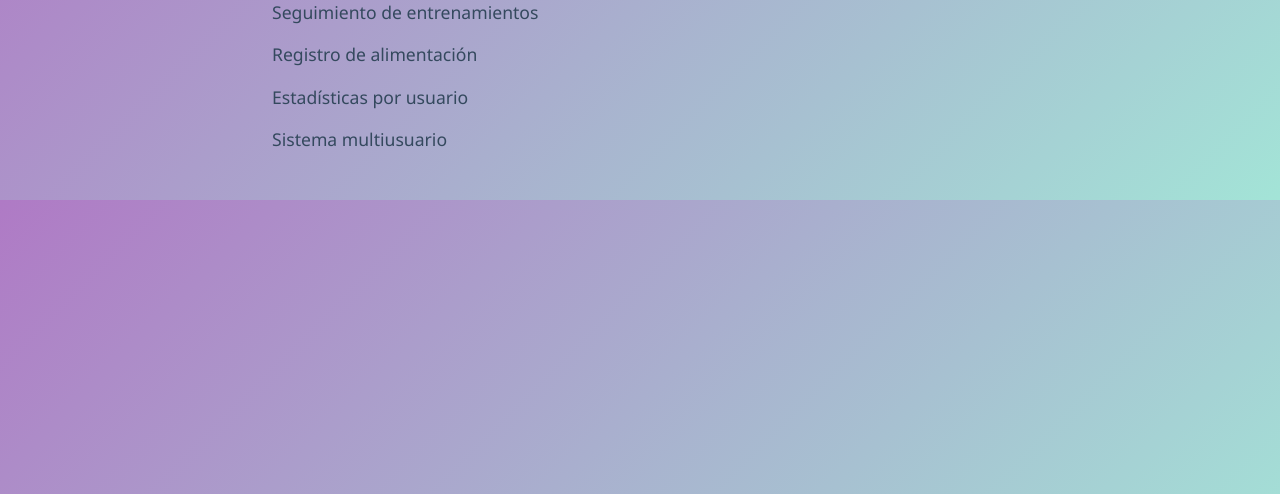
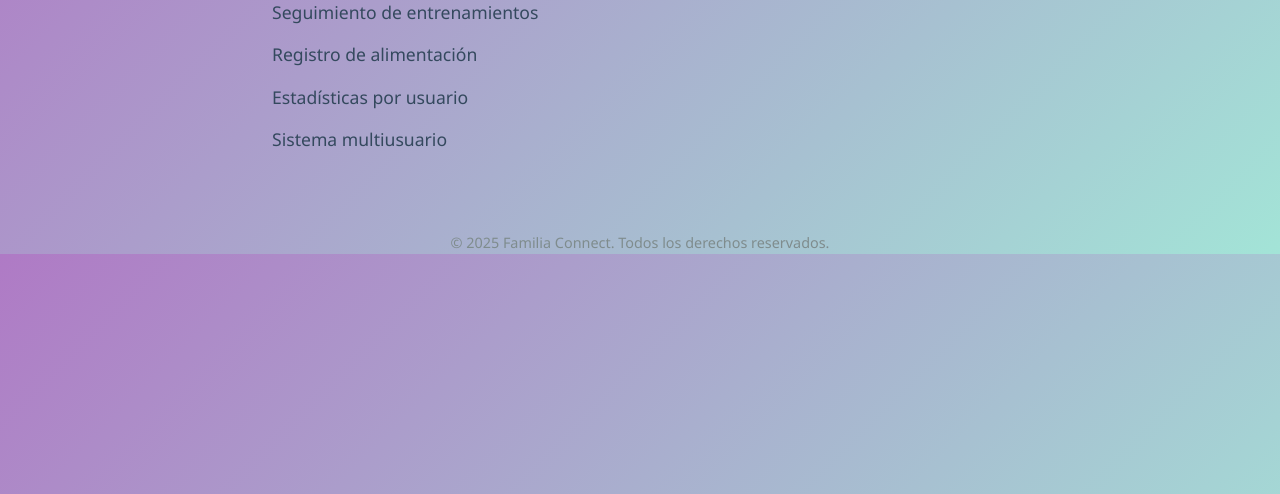
Before and after one commit to FarraPalma/web-familiar, a Flask app: page /bienestar in a window 1280 px wide. Shown: the part 198-692 px from the top of the page. Run offline with Flask 3, Linux system fonts and the light colour scheme; a user stored in the database is signed in.

Commit message:
añadimos footer

```diff
--- a/templates/base.html
+++ b/templates/base.html
@@ -179,4 +179,7 @@
   {% block scripts %}
   {% endblock %}
 </body>
+<footer class="footer-note">
+  &copy; 2025 Familia Connect. Todos los derechos reservados.
+</footer>
 </html>
```
